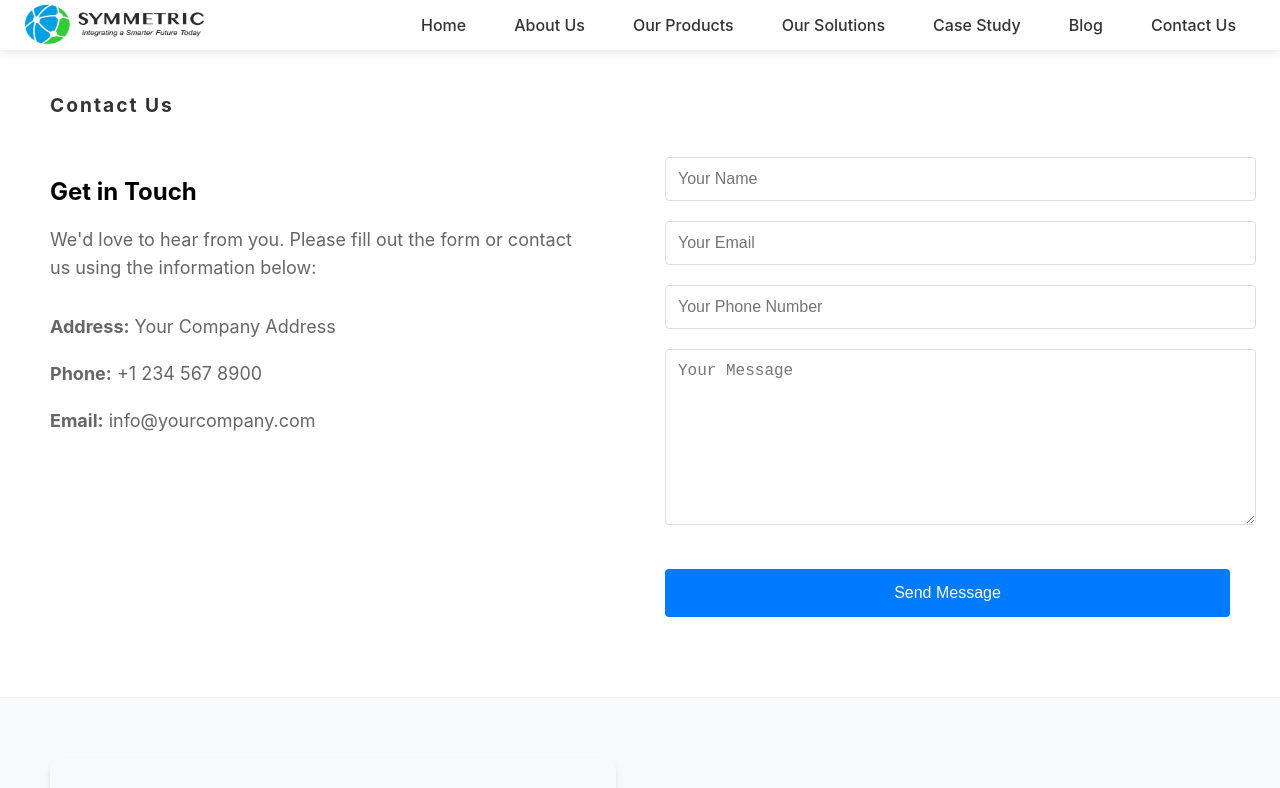
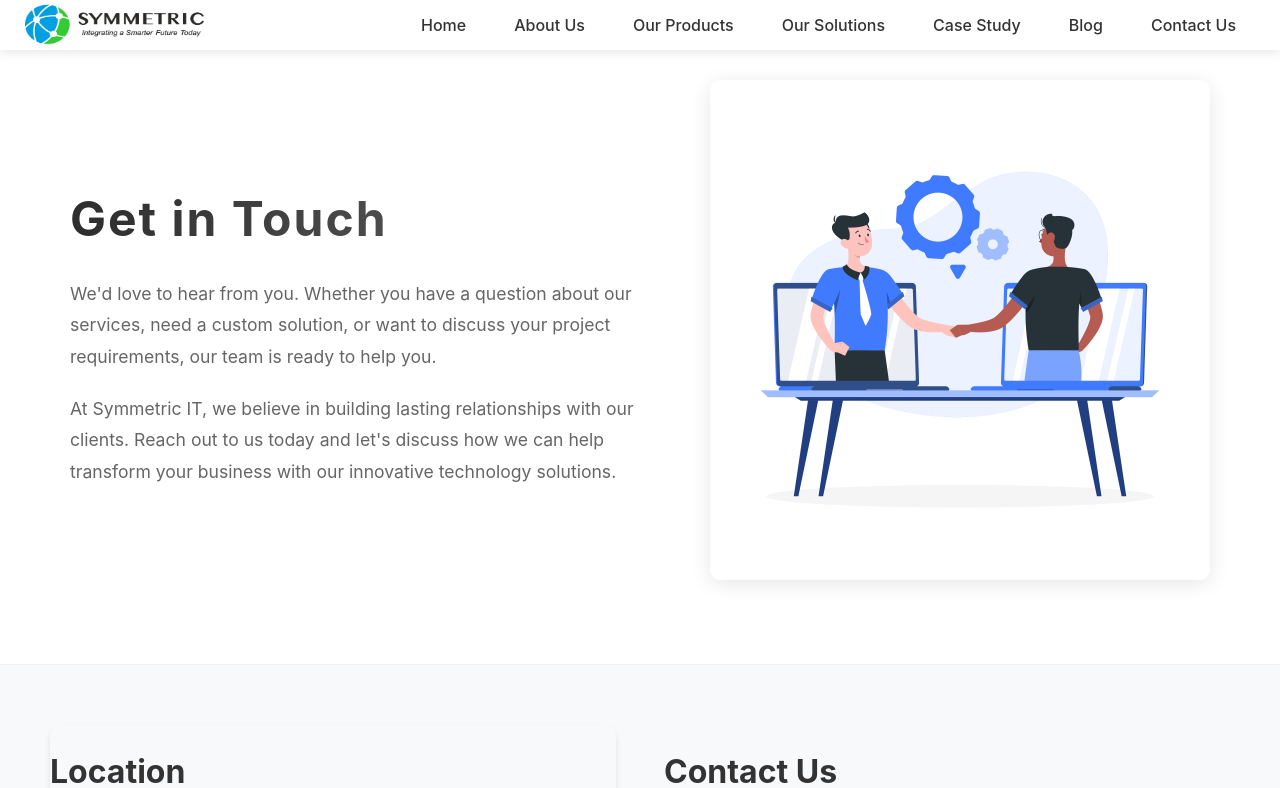
Before and after one commit to Symmetric-Web/frontend-website, a React (Create React App) app: page /contact in a window 1280 px wide. Shown: the top 788 px of the page. Built offline with nearby package versions, Linux system fonts and the light colour scheme.

Commit message:
contact us changed

```diff
--- a/src/pages/Contact.css
+++ b/src/pages/Contact.css
@@ -1,63 +1,76 @@
 .contact-page {
   padding: 80px 0;
+  background-color: #fff;
 }
 
 .contact-content {
-  display: grid;
-  grid-template-columns: 1fr 1fr;
-  gap: 50px;
-  margin-top: 40px;
+  display: flex;
+  align-items: center;
+  gap: 60px;
+  max-width: 1200px;
+  margin: 0 auto;
+  padding: 0 20px;
 }
 
-.contact-info {
-  padding-right: 30px;
+.contact-text {
+  flex: 1;
 }
 
-.contact-details {
-  margin-top: 30px;
+.contact-text h1 {
+  font-size: 3rem;
+  color: #333;
+  margin-bottom: 30px;
+  background: linear-gradient(to right, #2d2d2d, #666);
+  -webkit-background-clip: text;
+  -webkit-text-fill-color: transparent;
 }
 
-.contact-form {
-  display: flex;
-  flex-direction: column;
-  gap: 20px;
+.contact-text p {
+  font-size: 1.1rem;
+  line-height: 1.8;
+  color: #666;
+  margin-bottom: 20px;
 }
 
-.form-group input,
-.form-group textarea {
-  width: 100%;
-  padding: 12px;
-  border: 1px solid #ddd;
-  border-radius: 4px;
-  font-size: 16px;
+.contact-image {
+  flex: 1;
+  max-width: 500px;
 }
 
-.form-group textarea {
-  height: 150px;
-  resize: vertical;
+.contact-image img {
+  width: 100%;
+  height: auto;
+  border-radius: 10px;
+  box-shadow: 0 4px 20px rgba(0, 0, 0, 0.1);
 }
 
-button {
-  padding: 15px 30px;
-  background-color: #007bff;
-  color: white;
-  border: none;
-  border-radius: 4px;
-  cursor: pointer;
-  font-size: 16px;
-  transition: background-color 0.3s ease;
+/* Responsive design */
+@media (max-width: 992px) {
+  .contact-content {
+    flex-direction: column;
+    text-align: center;
+  }
+
+  .contact-text h1 {
+    font-size: 2.5rem;
+  }
+
+  .contact-image {
+    max-width: 400px;
+    margin: 0 auto;
+  }
 }
 
-button:hover {
-  background-color: #0056b3;
-}
-
-@media (max-width: 768px) {
-  .contact-content {
-    grid-template-columns: 1fr;
+@media (max-width: 480px) {
+  .contact-page {
+    padding: 60px 0;
   }
 
-  .contact-info {
-    padding-right: 0;
+  .contact-text h1 {
+    font-size: 2rem;
+  }
+
+  .contact-text p {
+    font-size: 1rem;
   }
 }
--- a/src/pages/Contact.js
+++ b/src/pages/Contact.js
@@ -1,87 +1,31 @@
-import React, { useState } from 'react';
+import React from 'react';
 import './Contact.css';
 
-function Contact() {
-  const [formData, setFormData] = useState({
-    name: '',
-    email: '',
-    phone: '',
-    message: ''
-  });
-
-  const handleSubmit = (e) => {
-    e.preventDefault();
-    // Handle form submission here
-    console.log('Form submitted:', formData);
-  };
-
-  const handleChange = (e) => {
-    setFormData({
-      ...formData,
-      [e.target.name]: e.target.value
-    });
-  };
-
+const Contact = () => {
   return (
     <div className="contact-page">
       <div className="container">
-        <h1>Contact Us</h1>
         <div className="contact-content">
-          <div className="contact-info">
-            <h2>Get in Touch</h2>
-            <p>We'd love to hear from you. Please fill out the form or contact us using the information below:</p>
-            <div className="contact-details">
-              <p><strong>Address:</strong> Your Company Address</p>
-              <p><strong>Phone:</strong> +1 234 567 8900</p>
-              <p><strong>Email:</strong> info@yourcompany.com</p>
-            </div>
+          <div className="contact-text">
+            <h1>Get in Touch</h1>
+            <p>
+              We'd love to hear from you. Whether you have a question about our services,
+              need a custom solution, or want to discuss your project requirements,
+              our team is ready to help you.
+            </p>
+            <p>
+              At Symmetric IT, we believe in building lasting relationships with our clients.
+              Reach out to us today and let's discuss how we can help transform your
+              business with our innovative technology solutions.
+            </p>
           </div>
-          <form className="contact-form" onSubmit={handleSubmit}>
-            <div className="form-group">
-              <input
-                type="text"
-                name="name"
-                placeholder="Your Name"
-                value={formData.name}
-                onChange={handleChange}
-                required
-              />
-            </div>
-            <div className="form-group">
-              <input
-                type="email"
-                name="email"
-                placeholder="Your Email"
-                value={formData.email}
-                onChange={handleChange}
-                required
-              />
-            </div>
-            <div className="form-group">
-              <input
-                type="tel"
-                name="phone"
-                placeholder="Your Phone Number"
-                value={formData.phone}
-                onChange={handleChange}
-                required
-              />
-            </div>
-            <div className="form-group">
-              <textarea
-                name="message"
-                placeholder="Your Message"
-                value={formData.message}
-                onChange={handleChange}
-                required
-              ></textarea>
-            </div>
-            <button type="submit">Send Message</button>
-          </form>
+          <div className="contact-image">
+            <img src="/images/Contact us.png" alt="Contact Us" />
+          </div>
         </div>
       </div>
     </div>
   );
-}
+};
 
 export default Contact;
```
Also changed, not shown: public/images/Contact us.png (added).
